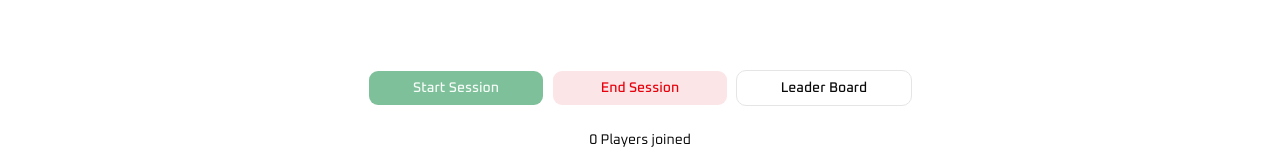
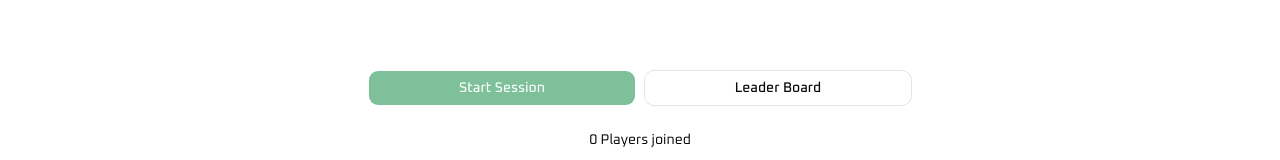
Before and after one commit to nuelobeto/cyber-games, a Next.js app: page /session-code in a window 1280 px wide. Shown: the part 508-668 px from the top of the page. Built offline with nearby package versions, Linux system fonts and the light colour scheme; no server answers.

Commit message:
feat: conditionally render "End Session" button based on session status

```diff
--- a/app/session-code/page.tsx
+++ b/app/session-code/page.tsx
@@ -110,6 +110,7 @@ export default function SessionCode() {
                   "Start Session"
                 )}
               </Button>
+              {session?.status === "active" && (
                 <Button
                   size="lg"
                   variant="destructive"
@@ -118,6 +119,7 @@ export default function SessionCode() {
                 >
                   End Session
                 </Button>
+              )}
               <Button
                 size="lg"
                 variant="outline"
```
Lines whose indentation alone changed are shown as unchanged.
